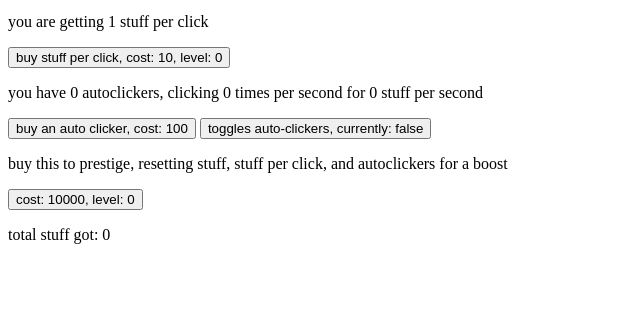
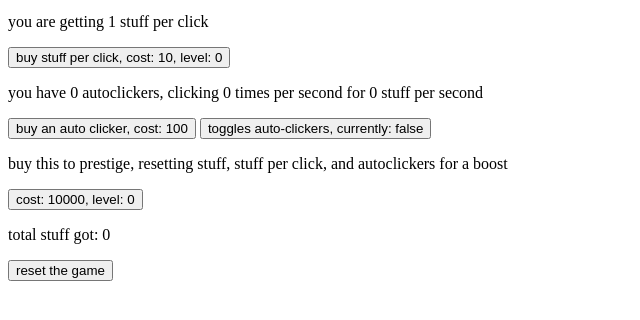
Before and after one commit to zachhill7714/Stuff-Incremental, a plain HTML site: page index.html in a window 1280 px wide. Shown: the part 84-404 px from the top of the page, without its empty margins (0-640 px from the left). Drawn offline with Linux system fonts and the light colour scheme.

Commit message:
v1.2.4.1 oops forgot to push index haha

```diff
--- a/index.html
+++ b/index.html
@@ -16,6 +16,7 @@
     <p>buy this to prestige, resetting stuff, stuff per click, and autoclickers for a boost</p>
     <button onClick="prestige()" id="prestige">cost: 10000, level: 0</button>
     <p id="totalStuffGot">total stuff got: 0</p>
+    <button onClick="resetGame()">reset the game</button>
 </body>
 
 </html>
```
